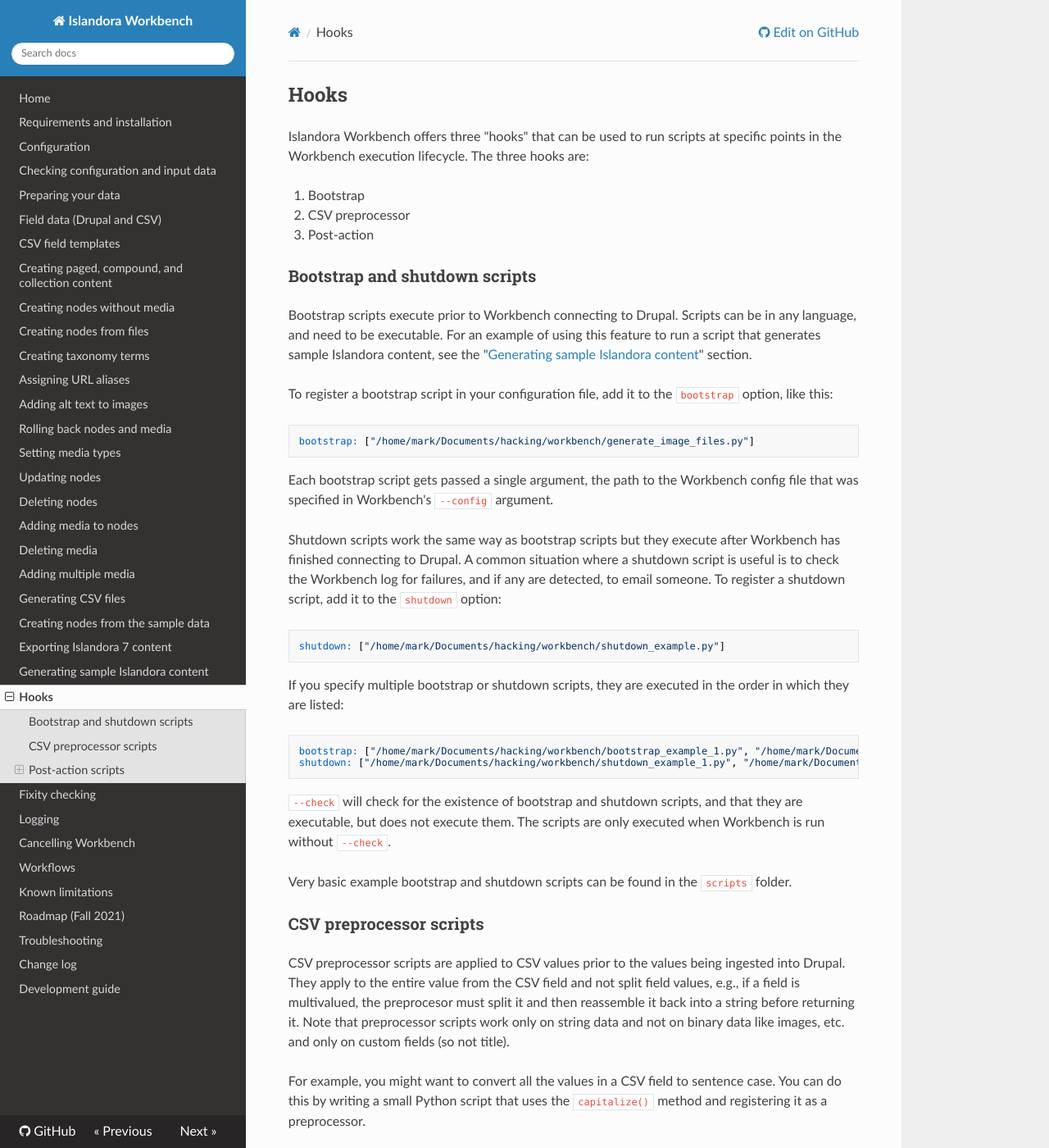
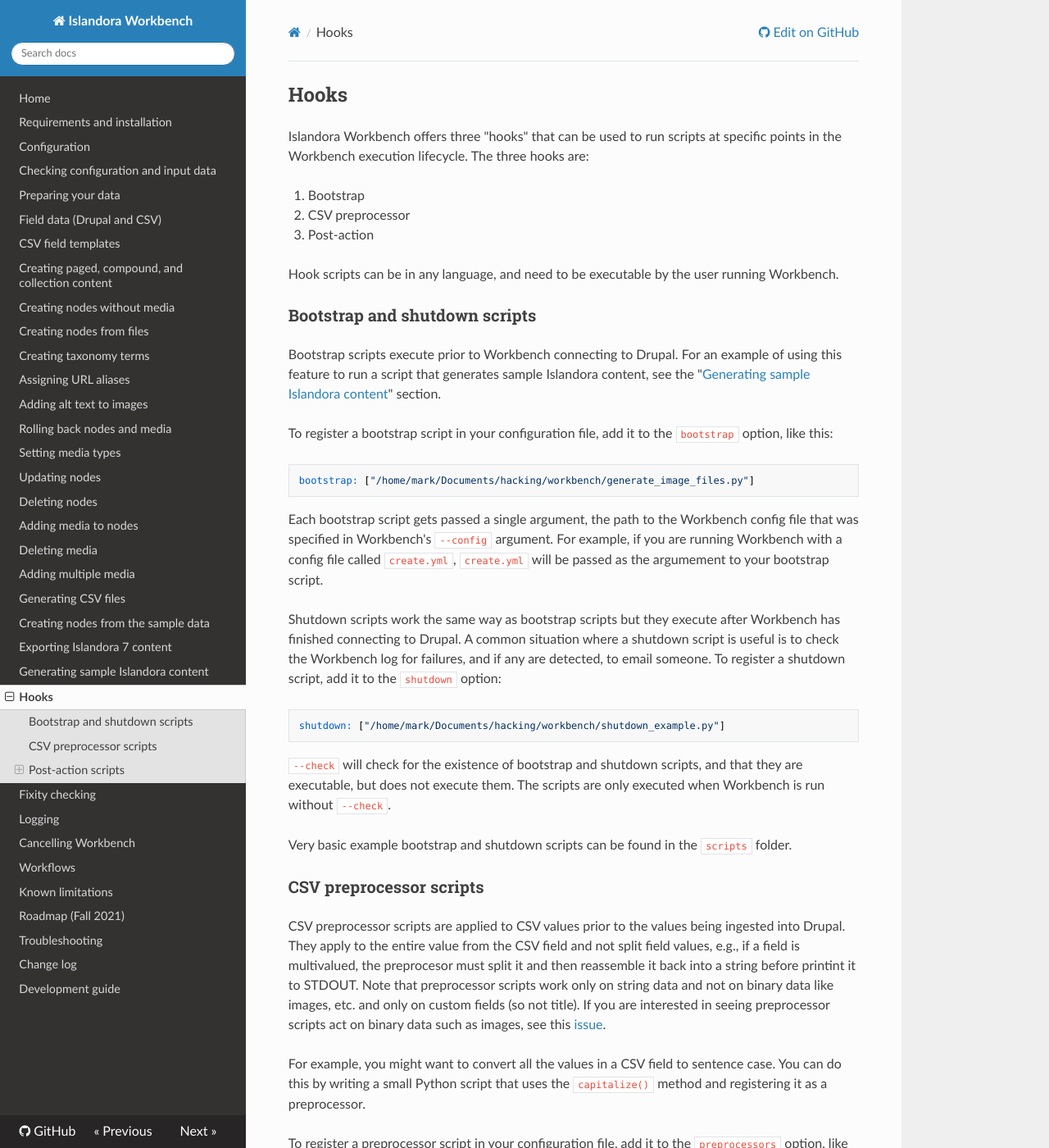
Before and after one commit to mjordan/islandora_workbench_docs, an MkDocs documentation site: the page built from docs/hooks.md, in a window 1280 px wide and 1400 px high. Shown: the whole window at 82% size. Built offline with MkDocs 1.6.1, drawn with Linux system fonts in a browser that asks for light colours; nearby versions of some CDN libraries; old or Windows-style settings are respelled for this version of MkDocs; some of the changed text lies outside the part shown.

Commit message:
Updated hooks docs.

````diff
--- a/docs/hooks.md
+++ b/docs/hooks.md
@@ -6,9 +6,11 @@
 1. CSV preprocessor
 1. Post-action
 
+Hook scripts can be in any language, and need to be executable by the user running Workbench.
+
 ### Bootstrap and shutdown scripts
 
-Bootstrap scripts execute prior to Workbench connecting to Drupal. Scripts can be in any language, and need to be executable. For an example of using this feature to run a script that generates sample Islandora content, see the "[Generating sample Islandora content](/islandora_workbench_docs/generating_sample_content/)" section.
+Bootstrap scripts execute prior to Workbench connecting to Drupal. For an example of using this feature to run a script that generates sample Islandora content, see the "[Generating sample Islandora content](/islandora_workbench_docs/generating_sample_content/)" section.
 
 To register a bootstrap script in your configuration file, add it to the `bootstrap` option, like this:
 
@@ -16,19 +18,12 @@
 bootstrap: ["/home/mark/Documents/hacking/workbench/generate_image_files.py"]
 ```
 
-Each bootstrap script gets passed a single argument, the path to the Workbench config file that was specified in Workbench's `--config` argument.
+Each bootstrap script gets passed a single argument, the path to the Workbench config file that was specified in Workbench's `--config` argument. For example, if you are running Workbench with a config file called `create.yml`, `create.yml` will be passed as the argumement to your bootstrap script.
 
 Shutdown scripts work the same way as bootstrap scripts but they execute after Workbench has finished connecting to Drupal. A common situation where a shutdown script is useful is to check the Workbench log for failures, and if any are detected, to email someone. To register a shutdown script, add it to the `shutdown` option:
 
 ```yaml
 shutdown: ["/home/mark/Documents/hacking/workbench/shutdown_example.py"]
-```
-
-If you specify multiple bootstrap or shutdown scripts, they are executed in the order in which they are listed:
-
-```yaml
-bootstrap: ["/home/mark/Documents/hacking/workbench/bootstrap_example_1.py", "/home/mark/Documents/hacking/workbench/bootstrap_example_2.py"]
-shutdown: ["/home/mark/Documents/hacking/workbench/shutdown_example_1.py", "/home/mark/Documents/hacking/workbench/shutdown_example_2.py"]
 ```
 
 `--check` will check for the existence of bootstrap and shutdown scripts, and that they are executable, but does not execute them. The scripts are only executed when Workbench is run without `--check`.
@@ -37,14 +32,14 @@
 
 ### CSV preprocessor scripts
 
-CSV preprocessor scripts are applied to CSV values prior to the values being ingested into Drupal. They apply to the entire value from the CSV field and not split field values, e.g., if a field is multivalued, the preprocesor must split it and then reassemble it back into a string before returning it. Note that preprocessor scripts work only on string data and not on binary data like images, etc. and only on custom fields (so not title).
+CSV preprocessor scripts are applied to CSV values prior to the values being ingested into Drupal. They apply to the entire value from the CSV field and not split field values, e.g., if a field is multivalued, the preprocesor must split it and then reassemble it back into a string before printint it to STDOUT. Note that preprocessor scripts work only on string data and not on binary data like images, etc. and only on custom fields (so not title). If you are interested in seeing preprocessor scripts act on binary data such as images, see this [issue](https://github.com/mjordan/islandora_workbench/issues/45).
 
 For example, you might want to convert all the values in a CSV field to sentence case. You can do this by writing a small Python script that uses the `capitalize()` method and registering it as a preprocessor.
 
 To register a preprocessor script in your configuration file, add it to the `preprocessors` option, like this:
 
 ```yaml
-preprocessors: ["/home/mark/Documents/hacking/workbench/capitalize.py"]
+preprocessors: ["/home/mark/Documents/hacking/workbench/scripts/samplepreprocessor.py"]
 ```
 
 Each preprocessor script gets passed two arguments:
@@ -78,12 +73,16 @@
 
 These arguments are passed to post-action scripts automatically. You don't specific them when you register your scripts in your config file. The `scripts/entity_post_task_example.py` illustrates these arguments.
 
-Your scripts can find the entity ID and other information within the (raw JSON) HTTP response body. Using the way Python decodes JSON as an example, if the entity is a node, its nid is in `entity_json['nid'][0]['value']`; if the entity is a media, the mid is in `entity_json['mid'][0]['value']`. The exact location of the nid and mid may differ if your script is written in a language that decodes JSON differently.
+Your scripts can find the entity ID and other information within the (raw JSON) HTTP response body. Using the way Python decodes JSON as an example, if the entity is a node, its nid is in `entity_json['nid'][0]['value']`; if the entity is a media, the mid is in `entity_json['mid'][0]['value']`. The exact location of the nid and mid may differ if your script is written in a language that decodes JSON differently than Python (used in this example) does.
 
 #### Running multiple scripts in one hook
 
 For all types of hooks, you can register multiple scripts, like this:
 
 ```yaml
+bootstrap: ["/home/mark/Documents/hacking/workbench/bootstrap_example_1.py", "/home/mark/Documents/hacking/workbench/bootstrap_example_2.py"]
+shutdown: ["/home/mark/Documents/hacking/workbench/shutdown_example_1.py", "/home/mark/Documents/hacking/workbench/shutdown_example_2.py"]
 node_post_create: ["/home/mark/scripts/email_someone.py", "/tmp/hit_remote_api.py"]
 ```
+
+They are executed in the order in which they are listed.
````
Also changed, not shown: site/index.html.
